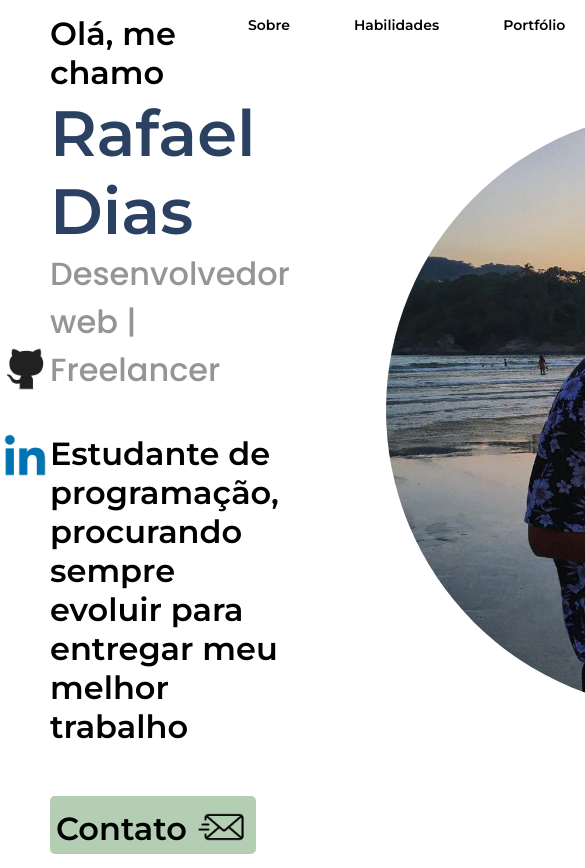
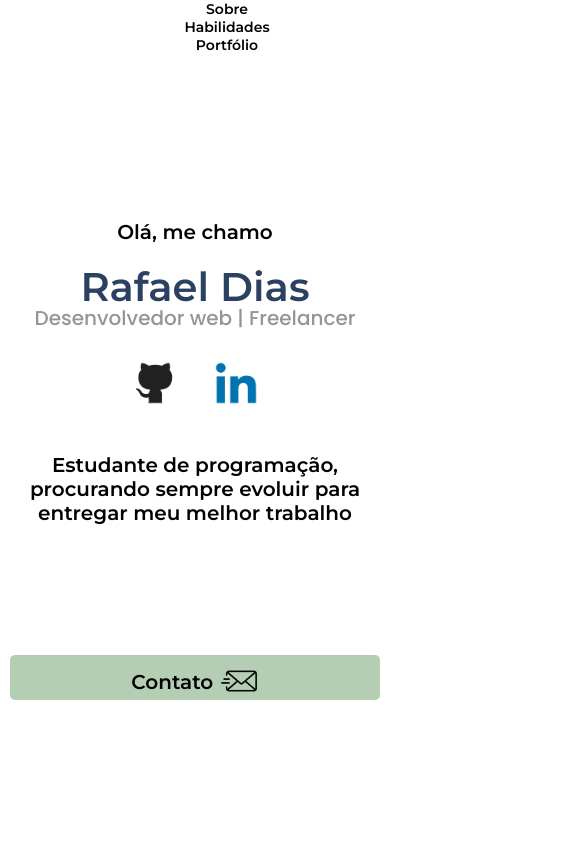
Before and after one commit to raffaew/Portfolio, a plain HTML site: page index.html in a window 390 px wide. Shown: the top 868 px of the page, 585 px wide, since content can reach past the window. Drawn offline with Linux system fonts and the light colour scheme.

Commit message:
att home

```diff
--- a/index.html
+++ b/index.html
@@ -20,11 +20,12 @@
 
     <header>
 
-        <a href="me/me.html">Sobre</a>
+        <nav>
+            <a href="me/me.html">Sobre</a>
+            <a href="skills/skills.html">Habilidades</a>
+            <a href="port/port.html">Portfólio</a>
+        </nav>
 
-        <a href="skills/skills.html">Habilidades</a>
-
-        <a href="port/port.html">Portfólio</a>
     </header>
 
     <div class="container">
--- a/style.css
+++ b/style.css
@@ -12,7 +12,7 @@ body {
     font-family: 'Montserrat', sans-serif;
 }
 
-header {
+header nav {
     display: flex;
     align-items: center;
     margin: 1rem 0rem 0rem 11.5rem;
@@ -20,7 +20,7 @@ header {
 }
 
 
-header a {
+header nav a {
     display: flex;
     text-decoration: none;
     padding-left: 4rem;
@@ -30,13 +30,13 @@ header a {
 
 }
 
-header a:hover{
+header nav a:hover{
     color:#2a5fad;
 
 }
 
 
-header img {
+header nav img {
     margin-bottom: -4px;
     margin-left: 4px;
 }
@@ -164,3 +164,81 @@ section img {
     border-radius: 50%;
 
 }
+
+
+@media screen and (max-width: 900px ) {
+
+    body {
+        overflow: hidden;
+    }
+
+    header nav {
+        flex-direction: column;
+        margin: 0;
+    }
+
+
+    .container {
+        flex-direction: column;
+    }
+
+
+    aside {
+        flex-direction: row;
+        position: relative;
+        top: 36vh;
+
+    }
+
+
+    main {
+        display: flex;
+        flex-direction: column;
+        font-size: 20px;
+        padding: 10px;
+        margin: none;
+    }
+
+
+    .home {
+        gap: 5rem;
+
+    }
+
+    .home p {
+        text-align: center;
+    }
+
+
+    .home h1 {
+        margin-top: -7rem;
+        text-align: center;
+    }
+
+
+    .home span {
+    margin-top: -5.5rem;
+    text-align: center;
+
+    }
+
+
+    .home a {
+        width: 100%;
+        text-align: center;
+        font-size: 20px;
+    }
+
+    .home img {
+        width: 40px;
+    }
+
+
+    section .img {
+        display: none;
+
+         }
+
+
+
+}
```
